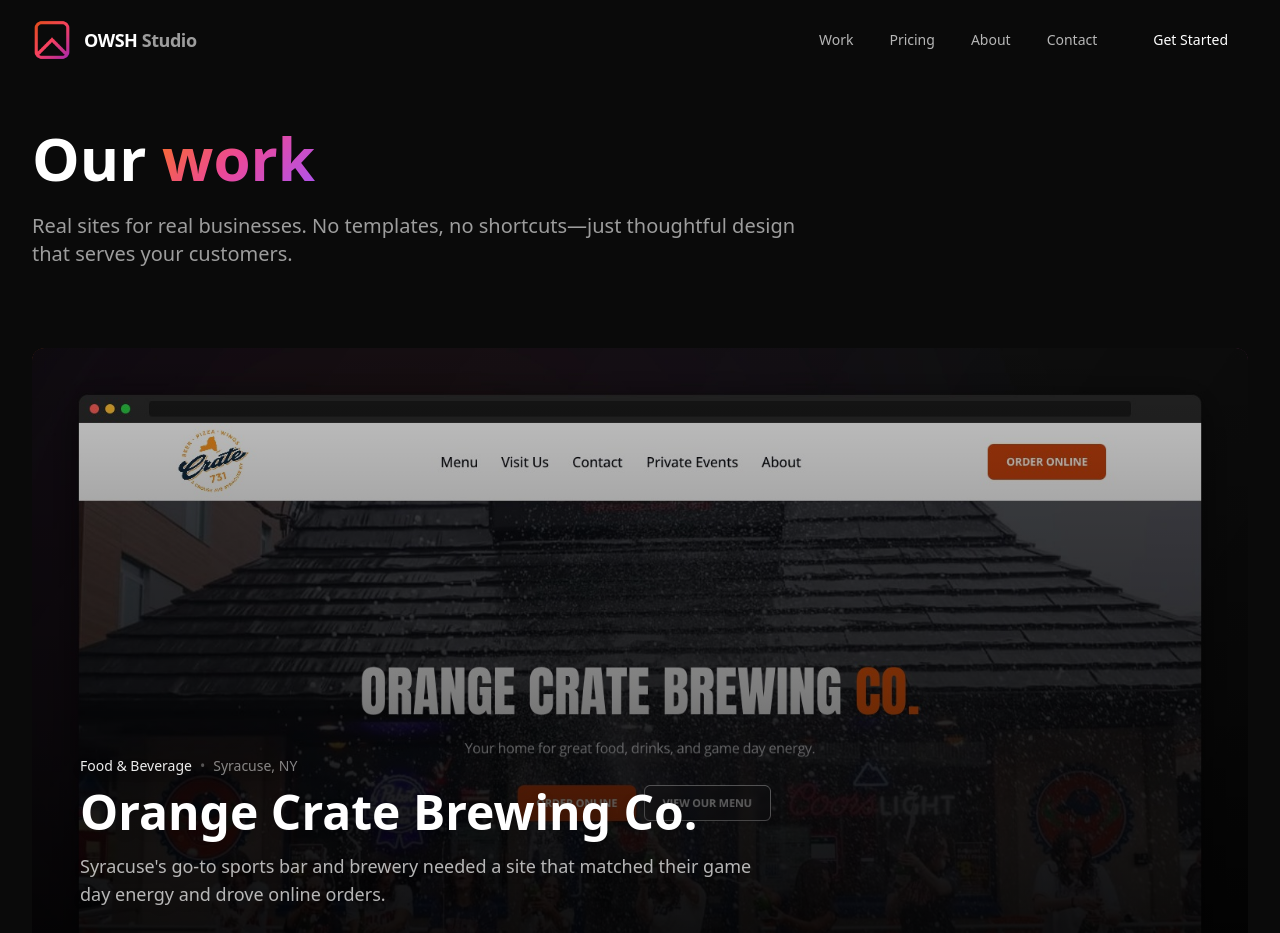
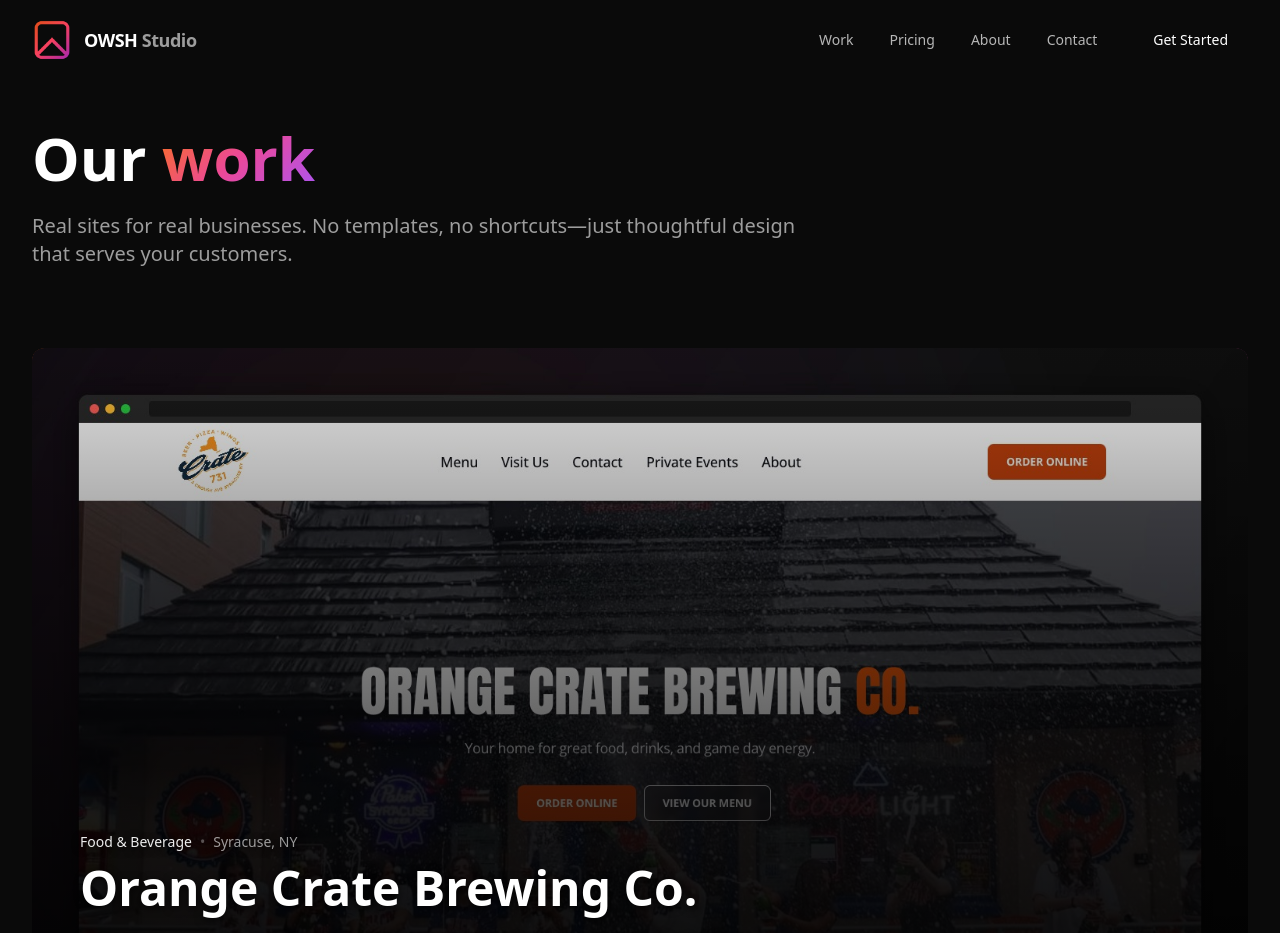
Before and after one commit to owshstudio/owshstudio.com, a Next.js app: page /work in a window 1280 px wide. Shown: the top 933 px of the page. Built offline with nearby package versions, Linux system fonts and the light colour scheme.

Commit message:
Fix featured work section: less aggressive crop, better text readability

```diff
--- a/src/app/work/page.tsx
+++ b/src/app/work/page.tsx
@@ -131,7 +131,7 @@
               viewport={{ once: true }}
             >
               <a href={project.url} target="_blank" rel="noopener noreferrer" className="group block">
-                <div className="relative aspect-[16/9] rounded-2xl overflow-hidden gradient-border mb-8">
+                <div className="relative aspect-[16/10] rounded-2xl overflow-hidden gradient-border mb-8">
                   {project.image ? (
                     <Image
                       src={project.image}
@@ -142,19 +142,19 @@
                   ) : (
                     <div className="absolute inset-0 bg-gradient-to-br from-owsh-orange/10 via-owsh-magenta/10 to-owsh-purple/10" />
                   )}
-                  <div className="absolute inset-0 bg-gradient-to-t from-black/90 via-black/50 to-black/20" />
+                  <div className="absolute inset-0 bg-gradient-to-t from-black/95 via-black/60 to-black/10" />
 
                   {/* Overlay content */}
-                  <div className="absolute bottom-0 left-0 right-0 p-8 md:p-12">
-                    <div className="flex items-center gap-2 text-owsh-orange text-sm font-medium mb-3 drop-shadow-lg">
+                  <div className="absolute bottom-0 left-0 right-0 p-8 md:p-12" style={{ textShadow: '0 2px 8px rgba(0,0,0,0.8)' }}>
+                    <div className="flex items-center gap-2 text-owsh-orange text-sm font-medium mb-3">
                       <span>{project.category}</span>
                       <span className="text-white/30">•</span>
-                      <span className="text-white/50">{project.location}</span>
+                      <span className="text-white/60">{project.location}</span>
                     </div>
-                    <h2 className="text-3xl md:text-4xl lg:text-5xl font-bold text-white mb-4 group-hover:gradient-text transition-all drop-shadow-lg">
+                    <h2 className="text-3xl md:text-4xl lg:text-5xl font-bold text-white mb-4 group-hover:gradient-text transition-all">
                       {project.title}
                     </h2>
-                    <p className="text-white/70 text-lg max-w-2xl mb-6 drop-shadow-lg">
+                    <p className="text-white/80 text-lg max-w-2xl mb-6">
                       {project.description}
                     </p>
                     <div className="flex items-center gap-8">
```
